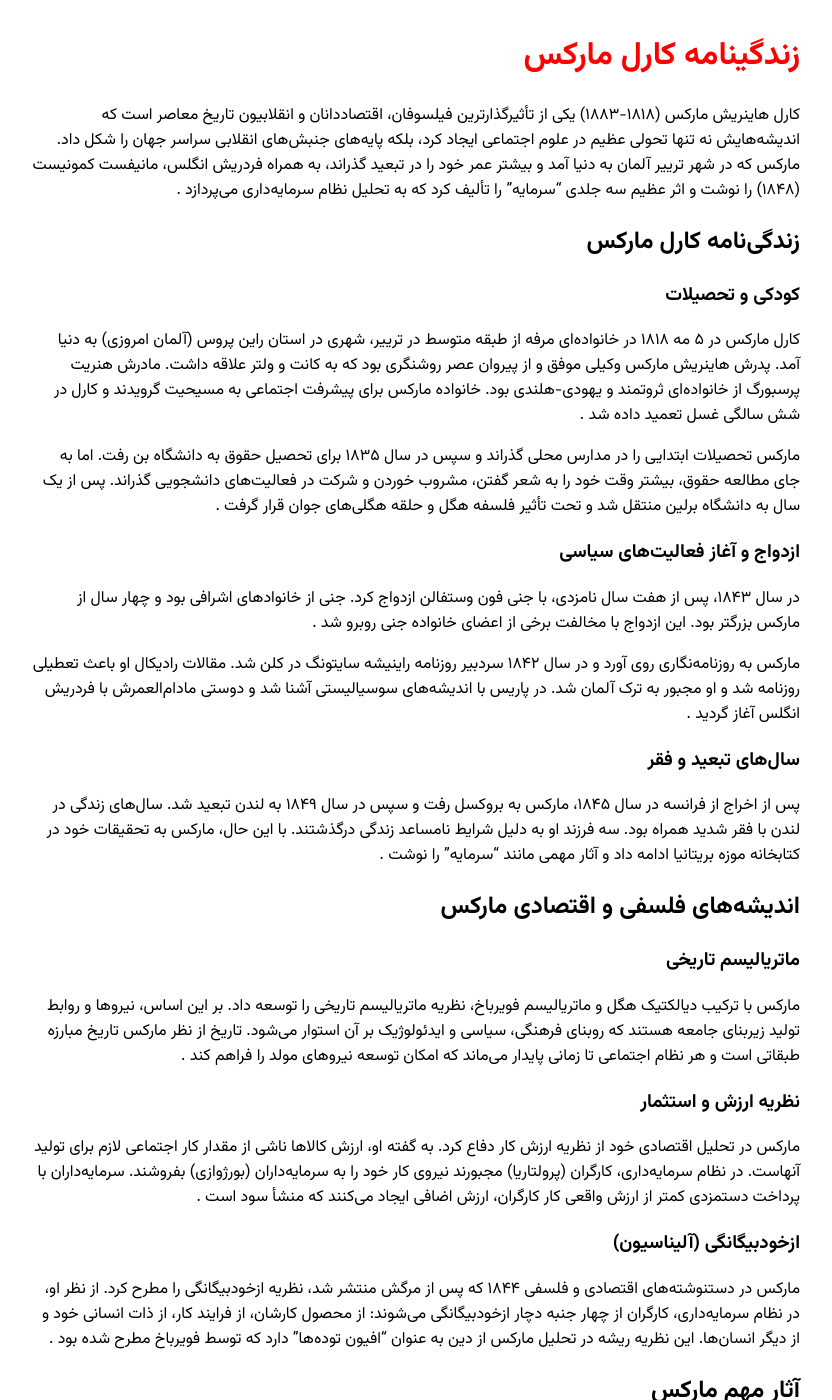
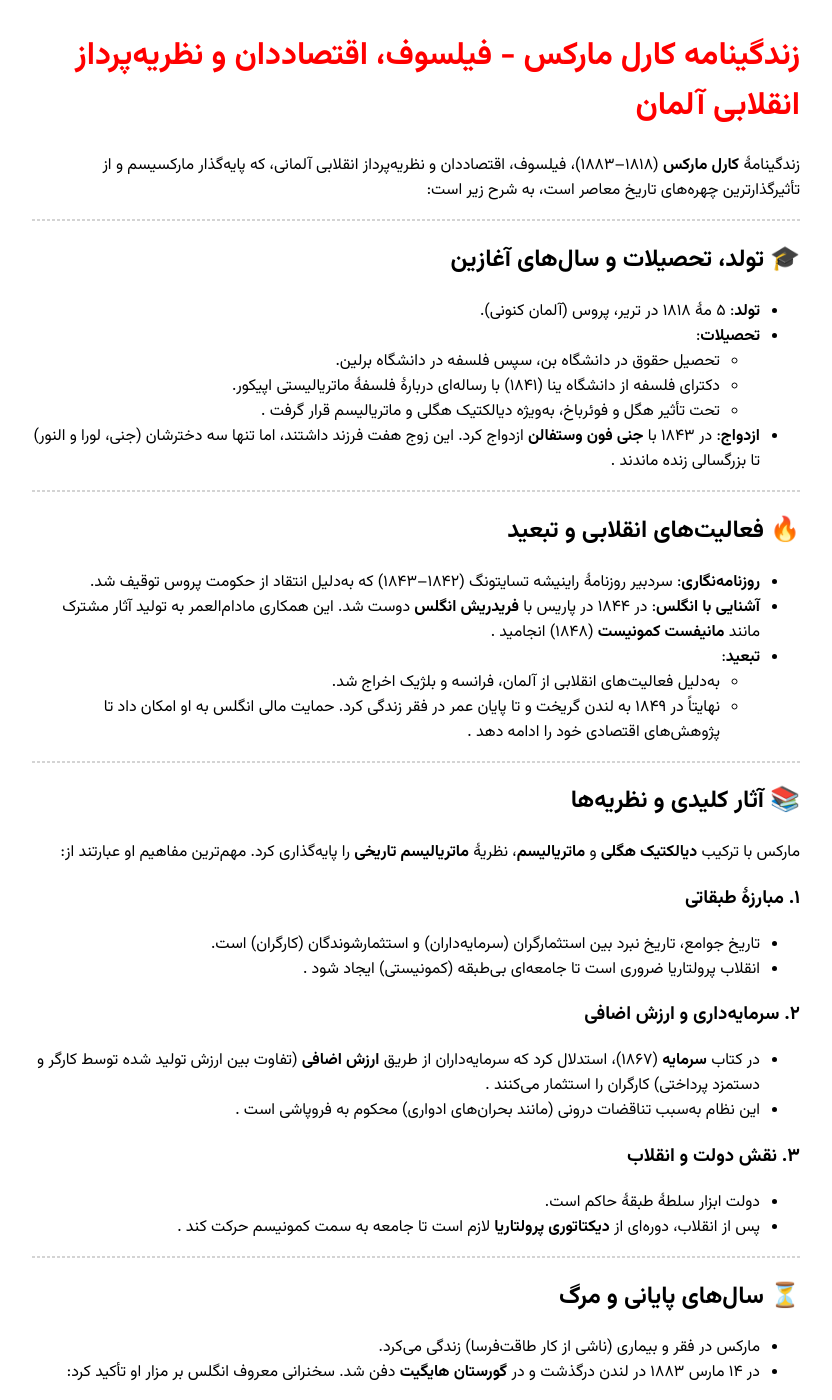
Before and after one commit to darkblog/darkblog.github.io, a Jekyll site: the page built from _posts/2025-6-28-10.md, in a window 1280 px wide and 1400 px high. Shown: the whole window, without its empty margins (224-1056 px from the left). Built offline with Jekyll 4.4.1, drawn with Linux system fonts in a browser that asks for light colours; some of the changed text lies outside the part shown.

Commit message:
Update 2025-6-28-10.md

```diff
--- a/_posts/2025-6-28-10.md
+++ b/_posts/2025-6-28-10.md
@@ -1,83 +1,89 @@
 ---
 layout: post
-title: زندگینامه کارل مارکس
+title: زندگینامه کارل مارکس - فیلسوف، اقتصاددان و نظریه‌پرداز انقلابی آلمان
 ---
 
-کارل هاینریش مارکس (۱۸۱۸-۱۸۸۳) یکی از تأثیرگذارترین فیلسوفان، اقتصاددانان و انقلابیون تاریخ معاصر است که اندیشه‌هایش نه تنها تحولی عظیم در علوم اجتماعی ایجاد کرد، بلکه پایه‌های جنبش‌های انقلابی سراسر جهان را شکل داد. مارکس که در شهر ترییر آلمان به دنیا آمد و بیشتر عمر خود را در تبعید گذراند، به همراه فردریش انگلس، مانیفست کمونیست (۱۸۴۸) را نوشت و اثر عظیم سه جلدی "سرمایه" را تألیف کرد که به تحلیل نظام سرمایه‌داری می‌پردازد .
+زندگینامهٔ **کارل مارکس** (۱۸۱۸–۱۸۸۳)، فیلسوف، اقتصاددان و نظریه‌پرداز انقلابی آلمانی، که پایه‌گذار مارکسیسم و از تأثیرگذارترین چهره‌های تاریخ معاصر است، به شرح زیر است:
 
-## زندگی‌نامه کارل مارکس
+---
 
-### کودکی و تحصیلات
+## 🎓 تولد، تحصیلات و سال‌های آغازین
+- **تولد**: ۵ مهٔ ۱۸۱۸ در تریر، پروس (آلمان کنونی).
+- **تحصیلات**:
+  - تحصیل حقوق در دانشگاه بن، سپس فلسفه در دانشگاه برلین.
+  - دکترای فلسفه از دانشگاه ینا (۱۸۴۱) با رساله‌ای دربارهٔ فلسفهٔ ماتریالیستی اپیکور.
+  - تحت تأثیر هگل و فوئرباخ، به‌ویژه دیالکتیک هگلی و ماتریالیسم قرار گرفت .
+- **ازدواج**: در ۱۸۴۳ با **جنی فون وستفالن** ازدواج کرد. این زوج هفت فرزند داشتند، اما تنها سه دخترشان (جنی، لورا و النور) تا بزرگسالی زنده ماندند .
 
-کارل مارکس در ۵ مه ۱۸۱۸ در خانواده‌ای مرفه از طبقه متوسط در ترییر، شهری در استان راین پروس (آلمان امروزی) به دنیا آمد. پدرش هاینریش مارکس وکیلی موفق و از پیروان عصر روشنگری بود که به کانت و ولتر علاقه داشت. مادرش هنریت پرسبورگ از خانواده‌ای ثروتمند و یهودی-هلندی بود. خانواده مارکس برای پیشرفت اجتماعی به مسیحیت گرویدند و کارل در شش سالگی غسل تعمید داده شد .
+---
 
-مارکس تحصیلات ابتدایی را در مدارس محلی گذراند و سپس در سال ۱۸۳۵ برای تحصیل حقوق به دانشگاه بن رفت. اما به جای مطالعه حقوق، بیشتر وقت خود را به شعر گفتن، مشروب خوردن و شرکت در فعالیت‌های دانشجویی گذراند. پس از یک سال به دانشگاه برلین منتقل شد و تحت تأثیر فلسفه هگل و حلقه هگلی‌های جوان قرار گرفت .
+## 🔥 فعالیت‌های انقلابی و تبعید
+- **روزنامه‌نگاری**: سردبیر روزنامهٔ راینیشه تسایتونگ (۱۸۴۲–۱۸۴۳) که به‌دلیل انتقاد از حکومت پروس توقیف شد.
+- **آشنایی با انگلس**: در ۱۸۴۴ در پاریس با **فریدریش انگلس** دوست شد. این همکاری مادام‌العمر به تولید آثار مشترک مانند **مانیفست کمونیست** (۱۸۴۸) انجامید .
+- **تبعید**:
+  - به‌دلیل فعالیت‌های انقلابی از آلمان، فرانسه و بلژیک اخراج شد.
+  - نهایتاً در ۱۸۴۹ به لندن گریخت و تا پایان عمر در فقر زندگی کرد. حمایت مالی انگلس به او امکان داد تا پژوهش‌های اقتصادی خود را ادامه دهد .
 
-### ازدواج و آغاز فعالیت‌های سیاسی
+---
 
-در سال ۱۸۴۳، پس از هفت سال نامزدی، با جنی فون وستفالن ازدواج کرد. جنی از خانوادهای اشرافی بود و چهار سال از مارکس بزرگتر بود. این ازدواج با مخالفت برخی از اعضای خانواده جنی روبرو شد .
+## 📚 آثار کلیدی و نظریه‌ها
+مارکس با ترکیب **دیالکتیک هگلی** و **ماتریالیسم**، نظریهٔ **ماتریالیسم تاریخی** را پایه‌گذاری کرد. مهم‌ترین مفاهیم او عبارتند از:
 
-مارکس به روزنامه‌نگاری روی آورد و در سال ۱۸۴۲ سردبیر روزنامه راینیشه سایتونگ در کلن شد. مقالات رادیکال او باعث تعطیلی روزنامه شد و او مجبور به ترک آلمان شد. در پاریس با اندیشه‌های سوسیالیستی آشنا شد و دوستی مادام‌العمرش با فردریش انگلس آغاز گردید .
+### ۱. **مبارزهٔ طبقاتی**
+- تاریخ جوامع، تاریخ نبرد بین استثمارگران (سرمایه‌داران) و استثمارشوندگان (کارگران) است.
+- انقلاب پرولتاریا ضروری است تا جامعه‌ای بی‌طبقه (کمونیستی) ایجاد شود .
 
-### سال‌های تبعید و فقر
+### ۲. **سرمایه‌داری و ارزش اضافی**
+- در کتاب **سرمایه** (۱۸۶۷)، استدلال کرد که سرمایه‌داران از طریق **ارزش اضافی** (تفاوت بین ارزش تولید شده توسط کارگر و دستمزد پرداختی) کارگران را استثمار می‌کنند .
+- این نظام به‌سبب تناقضات درونی (مانند بحران‌های ادواری) محکوم به فروپاشی است .
 
-پس از اخراج از فرانسه در سال ۱۸۴۵، مارکس به بروکسل رفت و سپس در سال ۱۸۴۹ به لندن تبعید شد. سال‌های زندگی در لندن با فقر شدید همراه بود. سه فرزند او به دلیل شرایط نامساعد زندگی درگذشتند. با این حال، مارکس به تحقیقات خود در کتابخانه موزه بریتانیا ادامه داد و آثار مهمی مانند "سرمایه" را نوشت .
+### ۳. **نقش دولت و انقلاب**
+- دولت ابزار سلطهٔ طبقهٔ حاکم است.
+- پس از انقلاب، دوره‌ای از **دیکتاتوری پرولتاریا** لازم است تا جامعه به سمت کمونیسم حرکت کند .
 
-## اندیشه‌های فلسفی و اقتصادی مارکس
+---
 
-### ماتریالیسم تاریخی
+## ⏳ سال‌های پایانی و مرگ
+- مارکس در فقر و بیماری (ناشی از کار طاقت‌فرسا) زندگی می‌کرد.
+- در ۱۴ مارس ۱۸۸۳ در لندن درگذشت و در **گورستان هایگیت** دفن شد. سخنرانی معروف انگلس بر مزار او تأکید کرد:
+  > "مارکس کشف کرد که تاریخ جوامع، تاریخ مبارزهٔ طبقاتی است" .
 
-مارکس با ترکیب دیالکتیک هگل و ماتریالیسم فویرباخ، نظریه ماتریالیسم تاریخی را توسعه داد. بر این اساس، نیروها و روابط تولید زیربنای جامعه هستند که روبنای فرهنگی، سیاسی و ایدئولوژیک بر آن استوار می‌شود. تاریخ از نظر مارکس تاریخ مبارزه طبقاتی است و هر نظام اجتماعی تا زمانی پایدار می‌ماند که امکان توسعه نیروهای مولد را فراهم کند .
+---
 
-### نظریه ارزش و استثمار
+## میراث و تأثیرات
+- **مارکسیسم**: به‌عنوان پایه‌ای برای جنبش‌های سوسیالیستی و کمونیستی جهانی (مانند انقلاب روسیه و چین) عمل کرد .
+- **نقدها**: برخی او را به "اروپامحوری" متهم کردند، اما پژوهش‌های جدید (مانند اثر کوین اندرسن) نشان می‌دهند او به جوامع غیرغربی (مانند هند و روسیه) توجه داشت .
+- **فرهنگ عامه**:
+  - شعر اردو از **وامق جونپوری** او را "آفتاب تابناک ضمیر" می‌خواند .
+  - **علامه اقبال** در شعرش او را "کلیم بی‌تجلی و مسیح بی‌صلیب" توصیف کرد .
 
-مارکس در تحلیل اقتصادی خود از نظریه ارزش کار دفاع کرد. به گفته او، ارزش کالاها ناشی از مقدار کار اجتماعی لازم برای تولید آنهاست. در نظام سرمایه‌داری، کارگران (پرولتاریا) مجبورند نیروی کار خود را به سرمایه‌داران (بورژوازی) بفروشند. سرمایه‌داران با پرداخت دستمزدی کمتر از ارزش واقعی کار کارگران، ارزش اضافی ایجاد می‌کنند که منشأ سود است .
+---
 
-### ازخودبیگانگی (آلیناسیون)
+## جدول زمانی زندگی مارکس
 
-مارکس در دستنوشته‌های اقتصادی و فلسفی ۱۸۴۴ که پس از مرگش منتشر شد، نظریه ازخودبیگانگی را مطرح کرد. از نظر او، در نظام سرمایه‌داری، کارگران از چهار جنبه دچار ازخودبیگانگی می‌شوند: از محصول کارشان، از فرایند کار، از ذات انسانی خود و از دیگر انسان‌ها. این نظریه ریشه در تحلیل مارکس از دین به عنوان "افیون توده‌ها" دارد که توسط فویرباخ مطرح شده بود .
+| سال       | رویداد                     |
+|-----------|----------------------------|
+| ۱۸۱۸     | تولد در تریر، آلمان        |
+| ۱۸۴۱     | دریافت دکترای فلسفه        |
+| ۱۸۴۳     | ازدواج با جنی فون وستفالن  |
+| ۱۸۴۸     | انتشار مانیفست کمونیست    |
+| ۱۸۴۹     | تبعید به لندن              |
+| ۱۸۶۷     | جلد اول **سرمایه** منتشر شد |
+| ۱۸۸۳     | درگذشت در لندن             |
 
-## آثار مهم مارکس
+---
 
-### مانیفست کمونیست (۱۸۴۸)
+## جدول مفاهیم کلیدی مارکسیسم
 
-این اثر مشترک مارکس و انگلس که با جمله معروف "شبحی در اروپا در گشت‌وگذار است - شبح کمونیسم" آغاز می‌شود، به تحلیل تاریخ به عنوان مبارزه طبقاتی می‌پردازد و پایان اجتناب‌ناپذیر سرمایه‌داری و پیروزی پرولتاریا را پیش‌بینی می‌کند .
+| مفهوم             | توضیح                                  |
+|--------------------|----------------------------------------|
+| ماتریالیسم تاریخی | زیربنا (اقتصاد) تعیین‌کنندهٔ روساختار (فرهنگ، سیاست) است |
+| ارزش اضافی        | سود حاصل از استثمار نیروی کار          |
+| آگاهی کاذب        | باورهای القاشده توسط طبقهٔ حاکم برای تثبیت سلطه |
+| دیکتاتوری پرولتاریا | دورهٔ انتقالی پس از انقلاب برای زدودن بقایای سرمایه‌داری |
 
-### سرمایه (۱۸۶۷-۱۸۸۳)
+---
 
-اثر عظیم سه جلدی مارکس که تنها جلد اول آن در زمان حیاتش منتشر شد، به تحلیل نظام سرمایه‌داری و قوانین درونی آن می‌پردازد. انگلس پس از مرگ مارکس، جلدهای دوم و سوم را از روی دستنوشته‌های او تدوین و منتشر کرد .
-
-### سایر آثار مهم
-
-- "تزهایی درباره فویرباخ" (۱۸۴۵) که جمله معروف "فیلسوفان تاکنون تنها جهان را تفسیر کرده‌اند؛ مسئله اما تغییر آن است" در آن آمده است.
-- "ایدئولوژی آلمانی" (۱۸۴۵-۱۸۴۶) که به همراه انگلس نوشته شد و در آن ماتریالیسم تاریخی به تفصیل شرح داده شده است.
-- "نبردهای طبقاتی در فرانسه" (۱۸۵۰) و "هجدهم برومر لوئی بناپارت" (۱۸۵۲) که تحلیل‌هایی از تحولات سیاسی فرانسه ارائه می‌دهند .
-
-## مارکسیسم و تأثیرات تاریخی
-
-مارکسیسم به عنوان یک نظام فکری، تأثیر عمیقی بر جنبش‌های کارگری و انقلابی سراسر جهان گذاشت. انقلاب اکتبر ۱۹۱۷ روسیه به رهبری لنین که خود را مارکسیست می‌دانست، اولین حکومت مارکسیستی جهان را ایجاد کرد. در قرن بیستم، حدود یک سوم جمعیت جهان تحت حکومت‌هایی زندگی می‌کردند که خود را مارکسیست می‌دانستند .
-
-با این حال، مارکس خود در اواخر عمر گفته بود: "من مارکسیست نیستم"، که اشاره‌ای بود به تفسیرهای مختلف و گاه متناقض از اندیشه‌هایش .
-
-## نقدهای وارد بر مارکس
-
-اندیشه‌های مارکس با نقدهای جدی روبرو بوده است:
-
-۱. پیش‌بینی‌های او درباره فروپاشی قریب‌الوقوع سرمایه‌داری محقق نشد.
-۲. نظام‌های مارکسیستی در عمل با مشکلات اقتصادی و سیاسی زیادی مواجه شدند.
-۳. برخی مارکسیسم را به دلیل جبرگرایی تاریخی و کم‌توجهی به آزادی‌های فردی مورد انتقاد قرار داده‌اند .
-
-## میراث مارکس در جهان معاصر
-
-با وجود فروپاشی بسیاری از نظام‌های مارکسیستی در پایان قرن بیستم، تحلیل‌های مارکس از سرمایه‌داری و نابرابری‌های اجتماعی همچنان مورد توجه است. بحران‌های مالی دوره‌ای سرمایه‌داری و افزایش نابرابری در دهه‌های اخیر، باعث بازگشت توجه به اندیشه‌های مارکس شده است .
-
-## نتیجه‌گیری
-
-کارل مارکس به عنوان یکی از بزرگ‌ترین متفکران قرن نوزدهم، تأثیر بی‌مانندی بر تاریخ فکری و سیاسی جهان گذاشت. اگرچه بسیاری از پیش‌بینی‌های او محقق نشد، اما روش تحلیلی او و توجه به نقش اقتصاد و طبقات اجتماعی در فهم تاریخ و جامعه، تأثیری ماندگار بر علوم اجتماعی گذاشته است. امروزه نیز در مواجهه با چالش‌های جهانی مانند نابرابری فزاینده و بحران‌های سرمایه‌داری، بازخوانی اندیشه‌های مارکس می‌تواند بینش‌های ارزشمندی ارائه دهد.
-- [britannica](https://www.britannica.com/biography/Karl-Marx)
-- [ویکی پدیا](https://fa.m.wikipedia.org/wiki/%DA%A9%D8%A7%D8%B1%D9%84_%D9%85%D8%A7%D8%B1%DA%A9%D8%B3)
-- [کوهالین](https://kohalin.com/fa-ir/kohalin/articleid/118/karl-marx-german-philosopher-economist-historian-sociologist-political-theorist)
-- [مجله طاقچه](https://taaghche.com/blog/1400/05/12/%D8%B2%D9%86%D8%AF%DA%AF%DB%8C%D9%86%D8%A7%D9%85%D9%87-%DA%A9%D8%A7%D8%B1%D9%84-%D9%85%D8%A7%D8%B1%DA%A9%D8%B3/)
-- [نقد](https://naghd.com/2020/01/20/%DA%A9%D8%A7%D8%B1%D9%84-%D9%85%D8%A7%D8%B1%DA%A9%D8%B3-%D8%AF%D8%B1-%D8%AF%D9%81%D8%A7%D8%B9-%D8%A7%D8%B2-%D8%A2%D8%B2%D8%A7%D8%AF%D9%8A-%D9%85%D8%B7%D8%A8%D9%88%D8%B9%D8%A7%D8%AA/)
-- [newyorker](https://www.newyorker.com/magazine/2016/10/10/karl-marx-yesterday-and-today)
-- [کوپر](https://wordseller.ir/%D9%85%D9%82%D8%A7%D9%84%D9%87-%DA%A9%D8%A7%D8%B1%D9%84-%D9%85%D8%A7%D8%B1%DA%A9%D8%B3.html)
+مارکس نه‌تنها نظریه‌پرداز، بلکه کنشگری بود که فقر را تجربه کرد و معتقد بود:
+> **"فیلسوفان تاکنون جهان را تفسیر کرده‌اند؛ مسئله اما تغییر آن است"**.
+آثار او همچنان در تحلیل نابرابری‌های اجتماعی و اقتصادی مرجع اند .
```
